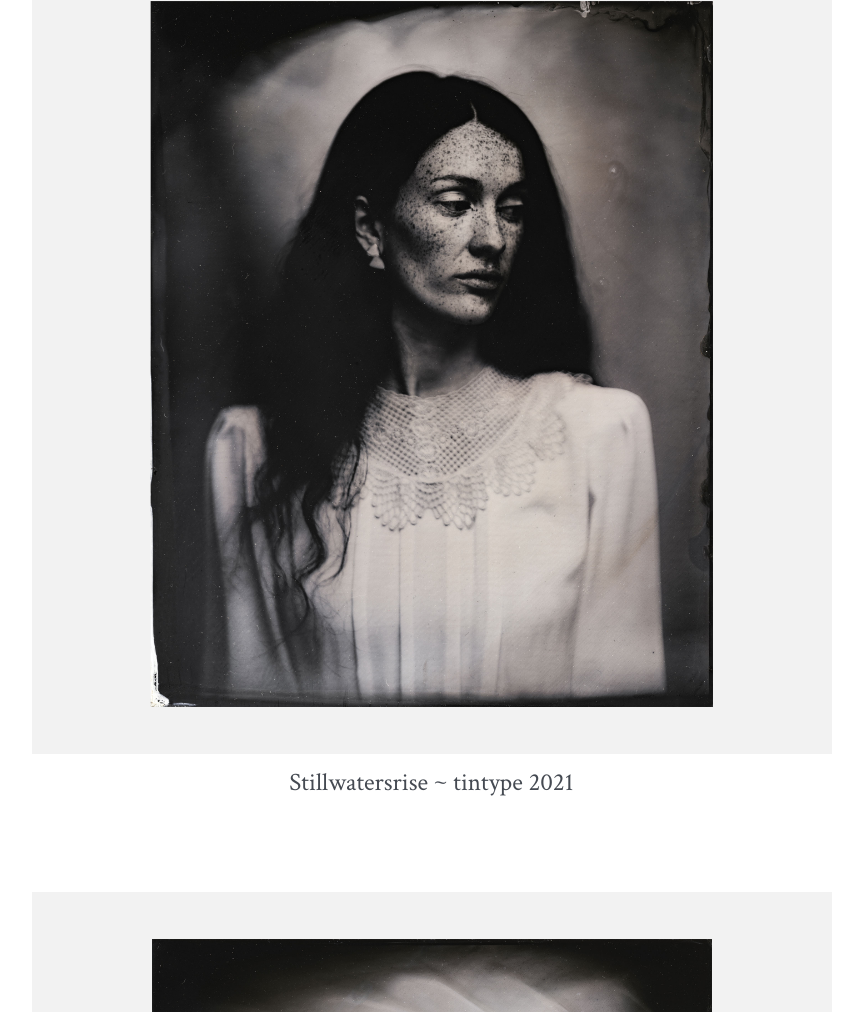
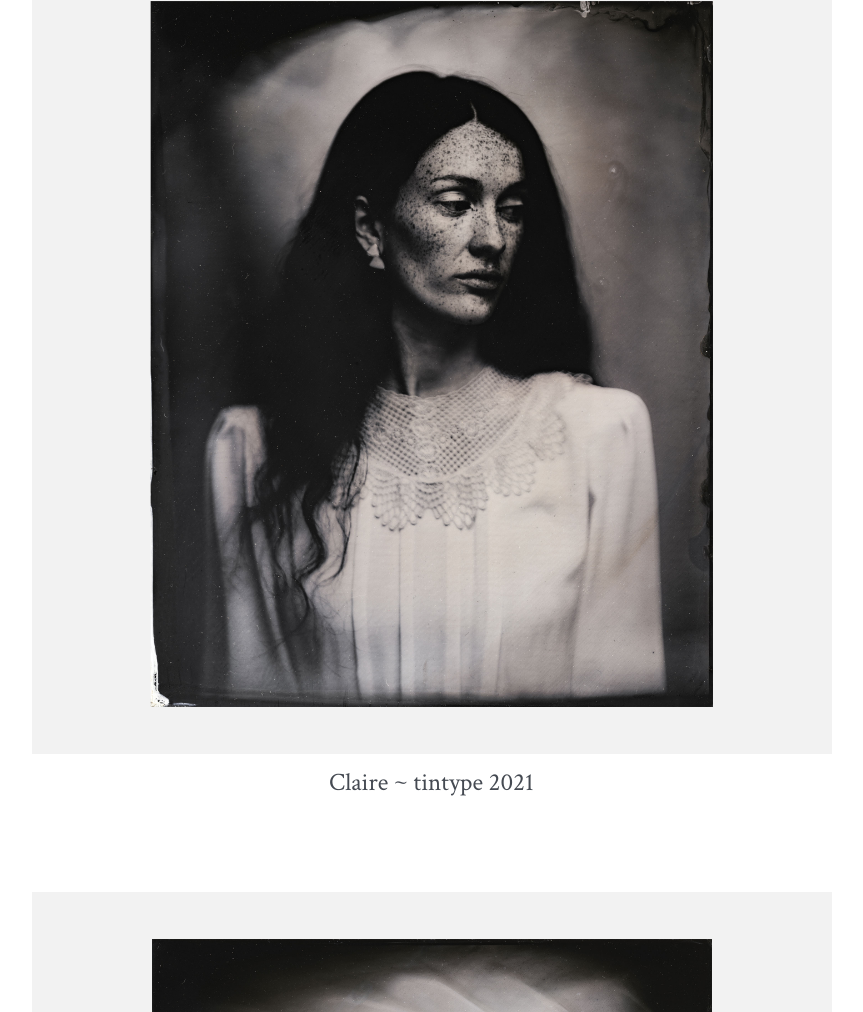
Before and after one commit to rosshj/rosshj.art, a plain HTML site: page index.html in a window 1280 px wide. Shown: the part 1171-2183 px from the top of the page, without its empty margins (122-985 px from the left). Drawn offline with Linux system fonts and the light colour scheme; a web font is replaced by a local one.

Commit message:
Updated Claire's image

```diff
--- a/index.html
+++ b/index.html
@@ -22,8 +22,8 @@
     </main>
     <main class="c-gallery">
       <figure class="c-picture">
-        <img src="/images/stillwatersrise.jpg" class="c-picture_image" alt="Stillwatersrise ~ tintype 2021" loading="lazy">
-        <figcaption class="c-picture_caption">Stillwatersrise ~ tintype 2021</figcaption>
+        <img src="/images/claire.jpg" class="c-picture_image" alt="Claire ~ tintype 2021" loading="lazy">
+        <figcaption class="c-picture_caption">Claire ~ tintype 2021</figcaption>
       </figure>
       <figure class="c-picture">
         <img src="/images/mario.jpg" class="c-picture_image" alt="Mario ~ tintype 2020" loading="lazy">
```
Also changed, not shown: images/claire.jpg (renamed from images/stillwatersrise.jpg).
